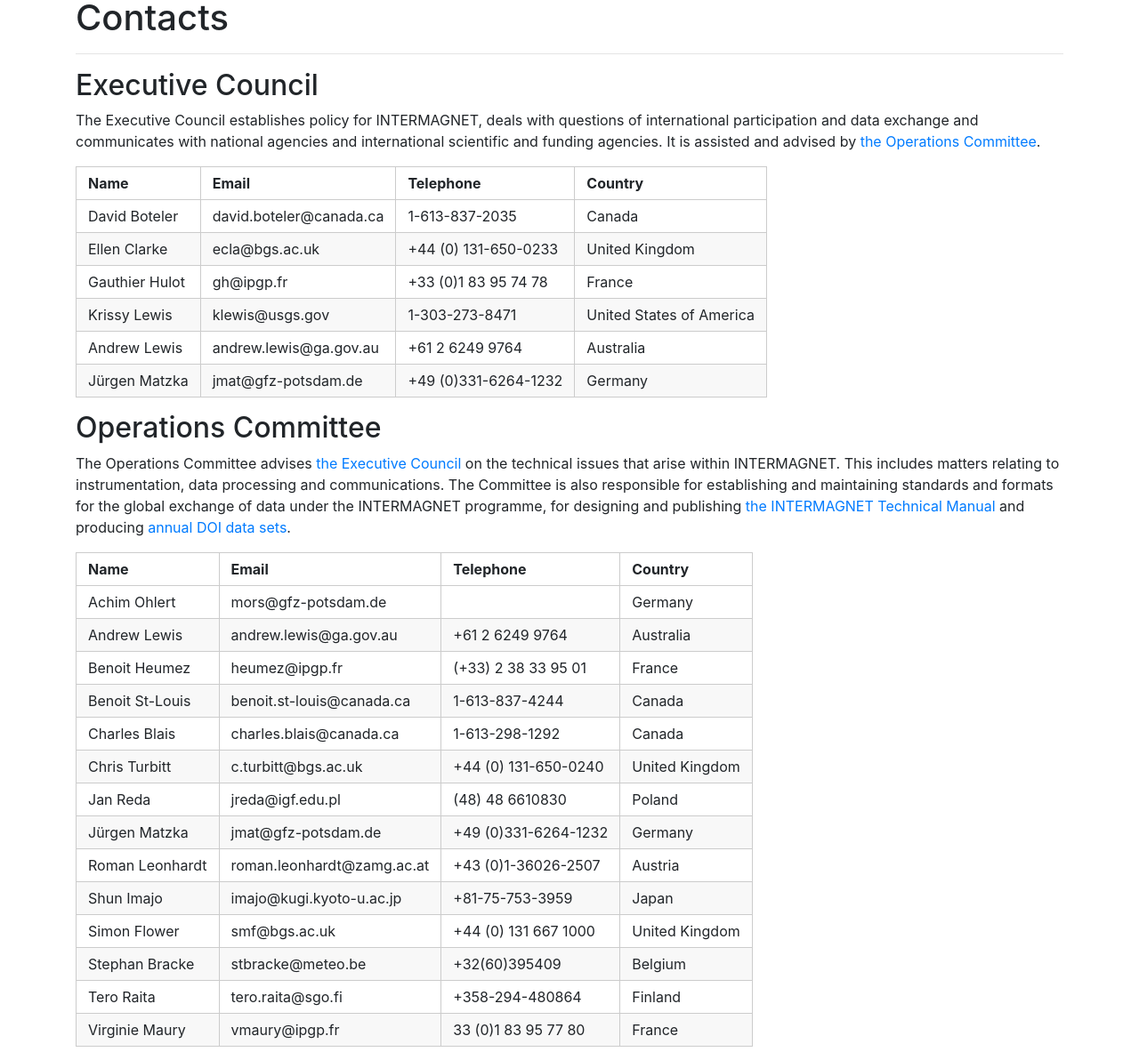
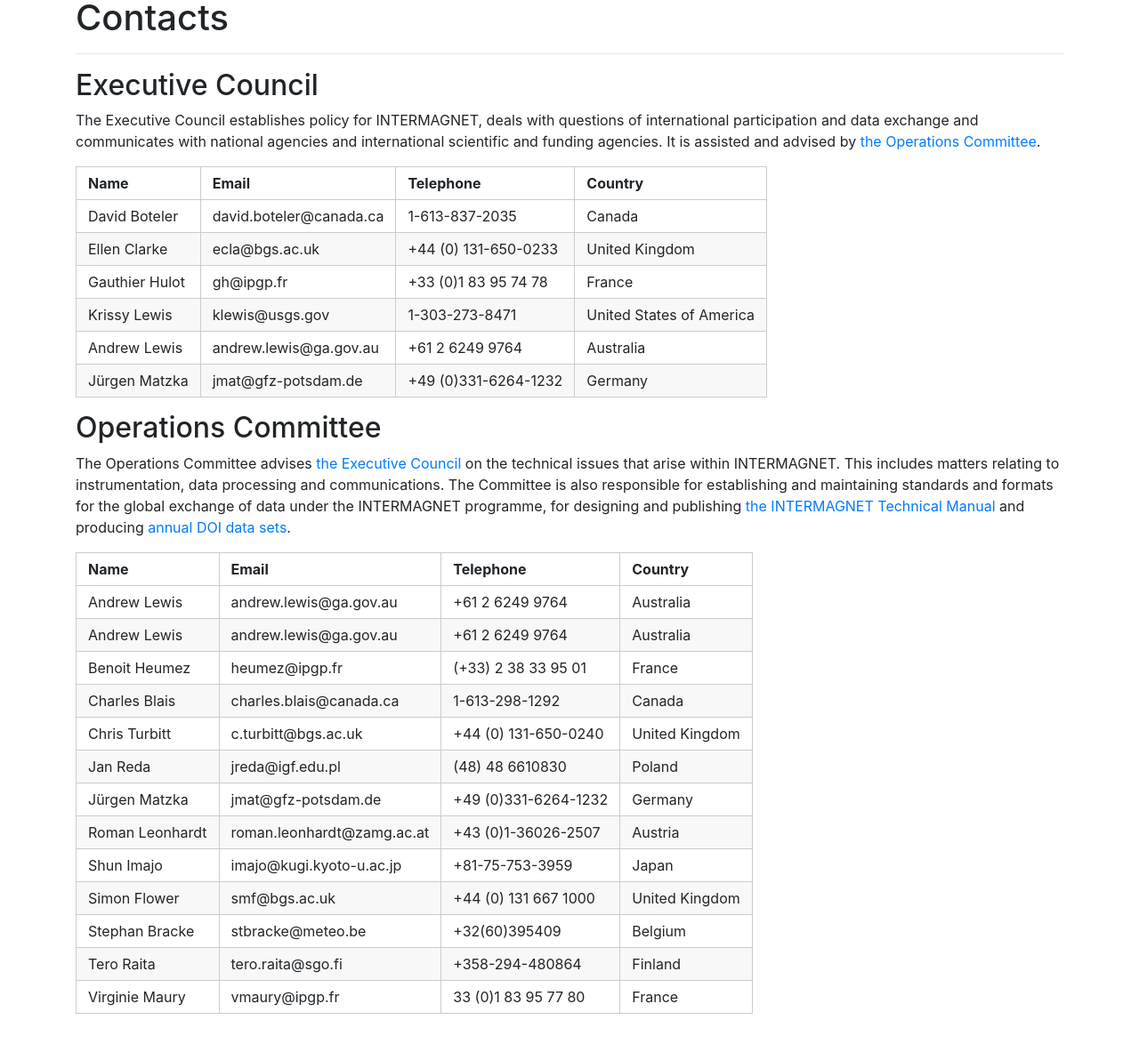
Before and after one commit to INTERMAGNET/intermagnet.github.io, a Jekyll site: the page built from contacts.md, in a window 1280 px wide, cut to the strip 176-1368 px from the top of the page. Shown: the whole strip at 89% size. Built offline with Jekyll 4.4.1, drawn with Linux system fonts in a browser that asks for light colours; after the commit the page ends 1331 px from its top, so only the background shows below that.

Commit message:
Update contacts.md
started to update the list

```diff
--- a/contacts.md
+++ b/contacts.md
@@ -21,10 +21,9 @@
 
 | Name |  Email | Telephone | Country |
 |------|--------|-----------|---------|
-| Achim Ohlert | mors@gfz-potsdam.de |  | Germany |
+| Andrew Lewis | andrew.lewis@ga.gov.au | +61 2 6249 9764 | Australia |
 | Andrew Lewis | andrew.lewis@ga.gov.au | +61 2 6249 9764 | Australia |
 | Benoit Heumez | heumez@ipgp.fr | (+33) 2 38 33 95 01 | France |
-| Benoit St-Louis | benoit.st-louis@canada.ca | 1-613-837-4244 | Canada |
 | Charles Blais | charles.blais@canada.ca | 1-613-298-1292 | Canada |
 | Chris Turbitt | c.turbitt@bgs.ac.uk | +44 (0) 131-650-0240 | United Kingdom |
 | Jan Reda | jreda@igf.edu.pl | (48) 48 6610830 | Poland |
```
